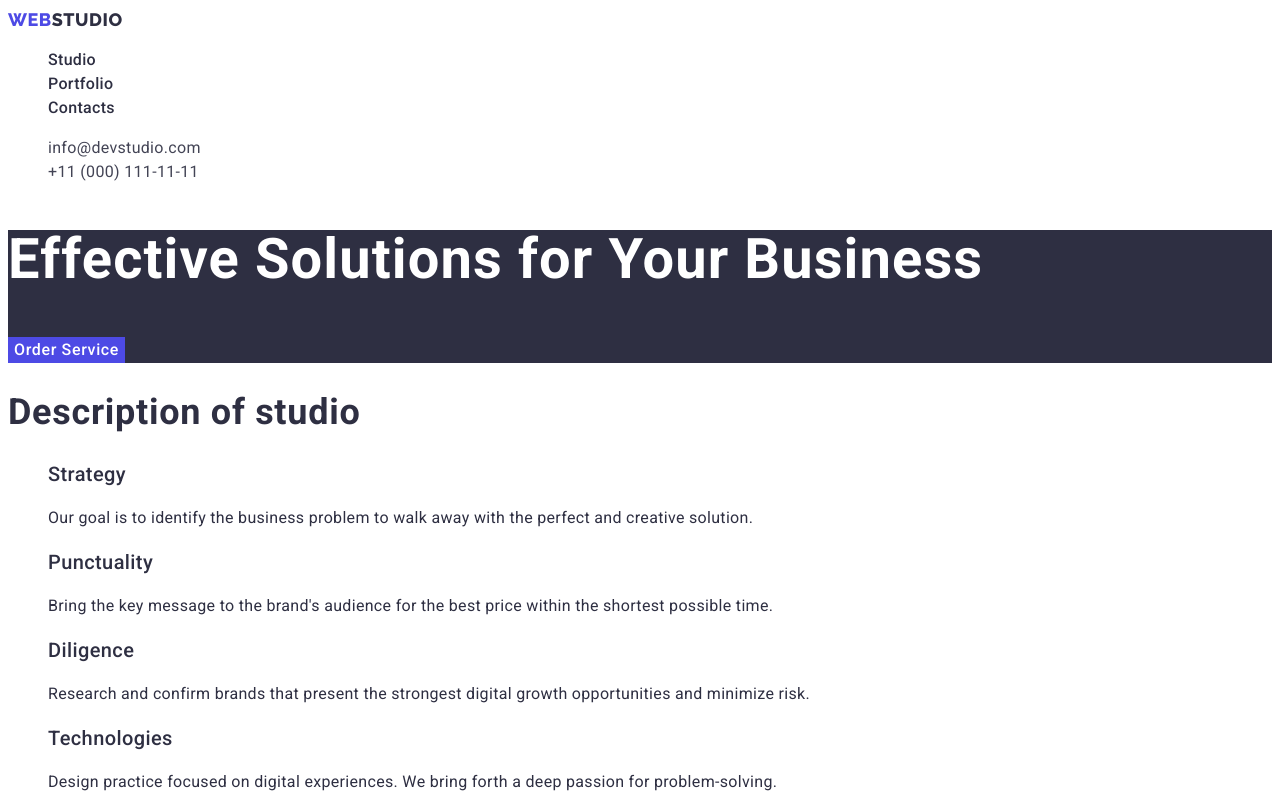
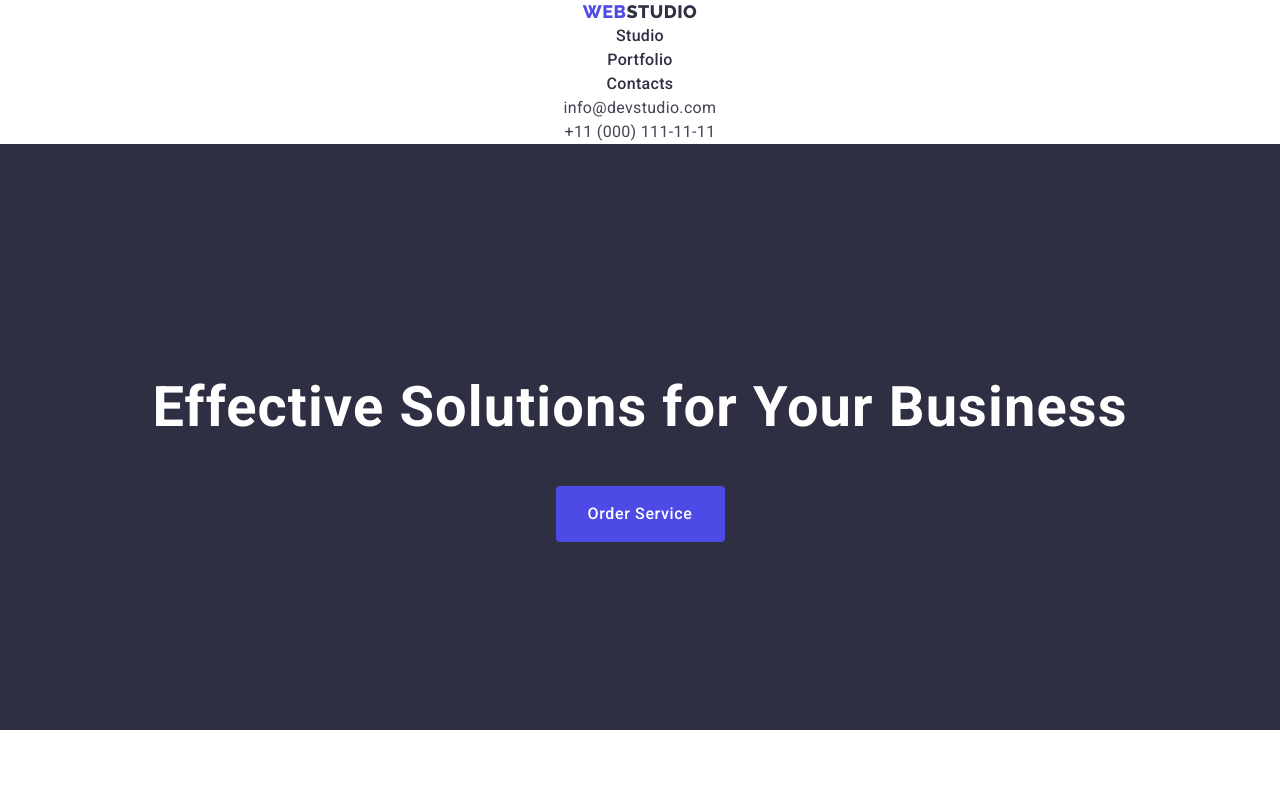
Before and after one commit to invxder/goit-markup-hw-02, a plain HTML site: page index.html in a window 1280 px wide. Shown: the top 800 px of the page. Drawn offline with Linux system fonts and the light colour scheme.

Commit message:
сделал контейнеры для index.html

```diff
--- a/css/styles.css
+++ b/css/styles.css
@@ -10,14 +10,19 @@
     --light-color: #F4F4FD;
 }
 
+
+
 body {
     color: var(--primary-brand-color);
     font-family: 'Roboto', sans-serif;
-
+    margin: 0;
+    padding: 0;
 }
 
 .list {
     list-style: none;
+    margin: 0;
+    padding: 0;
 }
 
 .link {
@@ -25,6 +30,18 @@ body {
 }
 
 /* HEADER */
+
+.header {
+    background-color: var(--white-color);
+}
+
+.container {
+
+    margin-left: auto;
+    margin-right: auto;
+    width: 1158px;
+    text-align: center;
+}
 
 .logo-web,
 .head-studio {
@@ -77,6 +94,10 @@ body {
 
 .hero {
     background-color: var(--dark-color);
+    padding-top: 188px;
+    padding-bottom: 188px;
+    margin-bottom: 120px;
+    text-align: center;
 }
 
 .hero-title {
@@ -85,6 +106,9 @@ body {
     font-size: 56px;
     line-height: 1.07;
     letter-spacing: 0.02em;
+    text-align: center;
+
+    margin-bottom: 48px;
 }
 
 .btn {
@@ -93,6 +117,10 @@ body {
 }
 
 .btn-hero {
+    border-radius: 4px;
+    min-width: 169px;
+    min-height: 56px;
+
     background-color: var(--primary-brand-color);
     color: var(--white-color);
     font-family: 'Roboto';
@@ -115,23 +143,25 @@ body {
 
 /* MAIN CONTENT*/
 
+
+.section.container {
+    padding-bottom: 120px;
+
+}
+
 .section-title {
     color: var(--dark-color);
     font-weight: 700;
     font-size: 36px;
     line-height: 1.11;
     letter-spacing: 0.02em;
-}
-
-.section.team {
-    background-color: var(--light-color);
+    padding-bottom: 72px;
+    margin: 0;
 }
 
 .list.team {
     background-color: var(--white-color);
 }
-
-/* Description of studio, Our Team */
 
 .desc-title,
 .team-title {
@@ -140,6 +170,8 @@ body {
     font-size: 20px;
     line-height: 1.2;
     letter-spacing: 0.02em;
+    padding-bottom: 8px;
+    margin: 0;
 }
 
 .desc-text,
@@ -149,7 +181,30 @@ body {
     font-size: 16px;
     line-height: 1.5;
     letter-spacing: 0.02em;
+    padding: 0;
+    margin: 0;
 }
+
+/* Contacts / Main team of studio */
+
+.container .section-title.team {
+    padding-top: 120px;
+}
+
+.section-team {
+    background-color: var(--light-color);
+    padding-bottom: 120px;
+}
+
+.team-title {
+    margin-top: 32px;
+    margin-bottom: 8px;
+}
+
+.team-text {
+    padding-bottom: 32px;
+}
+
 
 
 
@@ -210,3 +265,8 @@ body {
     line-height: 1.5;
     letter-spacing: 0.02em;
 }
+
+.footer .container {
+    padding-top: 100px;
+    padding-bottom: 100px;
+}
--- a/index.html
+++ b/index.html
@@ -15,7 +15,8 @@
 
 <body>
   <!-- Header -->
-  <header>
+  <header class="header">
+    <div class="container">
       <nav>
         <a href="./index.html" class="logo-web link">WEB<span class="head-studio">STUDIO</span>
         </a>
@@ -37,20 +38,21 @@
           <a href="tel:+110001111111" class="relations link">+11 (000) 111-11-11</a>
         </li>
       </ul>
+    </div>
   </header>
 
   <!-- Main content -->
   <main>
     <!-- Hero-->
     <section class="hero">
-      <h1 class="hero-title">Effective Solutions for Your Business</h1>
+      <h1 class="hero-title container">Effective Solutions for Your Business</h1>
       <button type="button" class="btn btn-hero">Order Service</button>
     </section>
 
     <!-- Studio / Description of studio -->
-    <section class="section">
+    <section class="section container">
       <h2 class="section-title">Description of studio</h2>
-      <ul>
+      <ul class="list">
         <li class="list">
           <h3 class="desc-title">Strategy</h3>
           <p class="desc-text">
@@ -83,9 +85,9 @@
     </section>
 
     <!-- Portfolio / Description of the works of the studio -->
-    <section class="section">
+    <section class="section container">
       <h2 class="section-title">What Are We Doing</h2>
-      <ul>
+      <ul class="list">
         <li class="list">
           <img src="./images/work-01.jpg" alt="A monitor that shows a site made by the studio." width="360" />
         </li>
@@ -102,8 +104,9 @@
     </section>
 
     <!-- Contacts / Main team of studio -->
-    <section class="section team">
-      <h2 class="section-title">Our Team</h2>
+    <section class="section-team">
+      <div class="container">
+        <h2 class="section-title team">Our Team</h2>
         <ul>
           <li class="list team">
             <img src="./images/team-01.jpg" alt="Man in a blue shirt smiling in the camera." width="264" />
@@ -126,15 +129,18 @@
             <p class="team-text">UI Designer</p>
           </li>
         </ul>
+      </div>
     </section>
   </main>
   <!-- Footer -->
   <footer class="footer">
+    <div class="container">
       <a href="./index.html" class="logo-web link">WEB<span class="footer-studio">STUDIO</span></a>
       <p class="footer-text">
         Increase the flow of customers and sales for your business with digital
         marketing & growth solutions.
       </p>
+    </div>
   </footer>
 </body>
 
```
Lines whose indentation alone changed are shown as unchanged.
